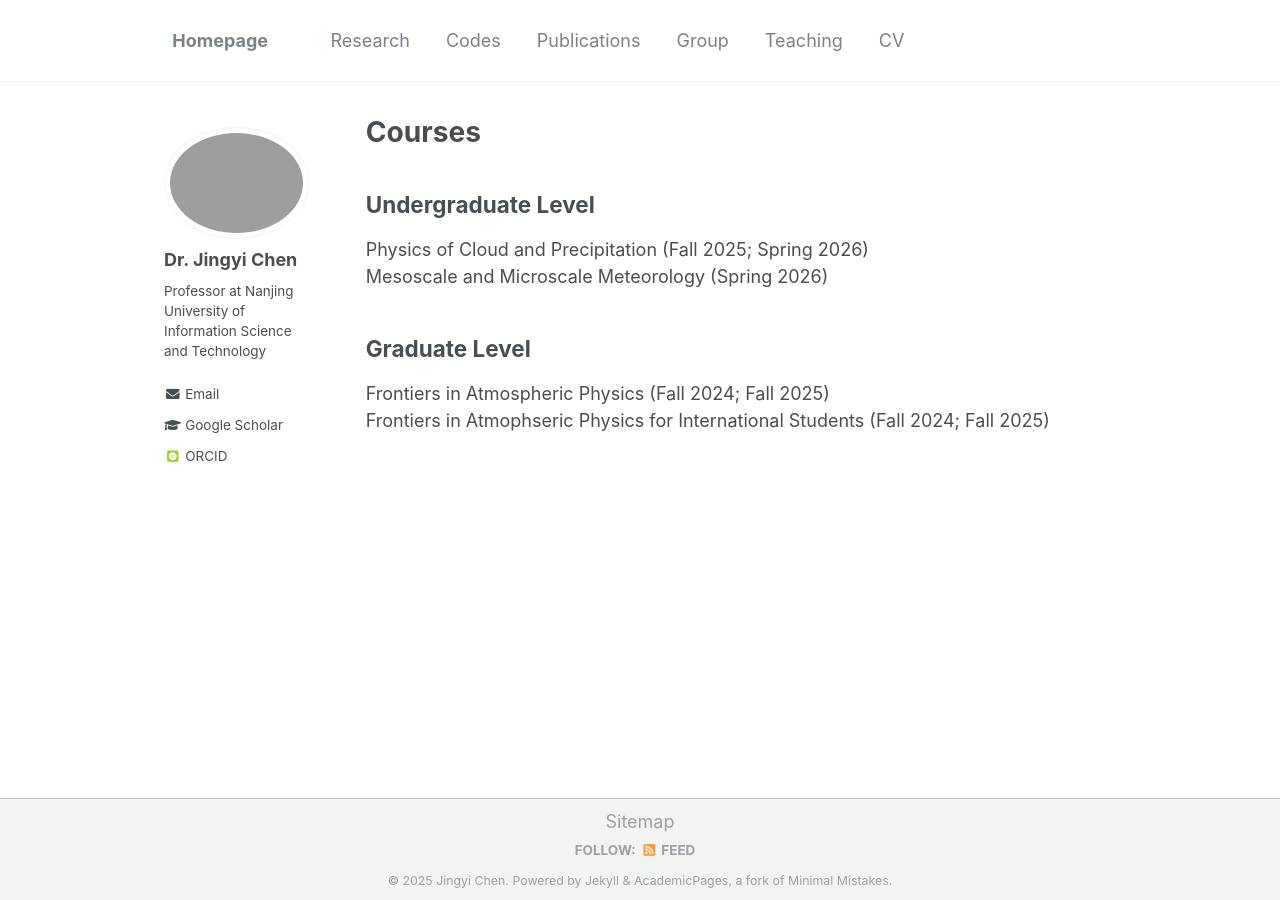
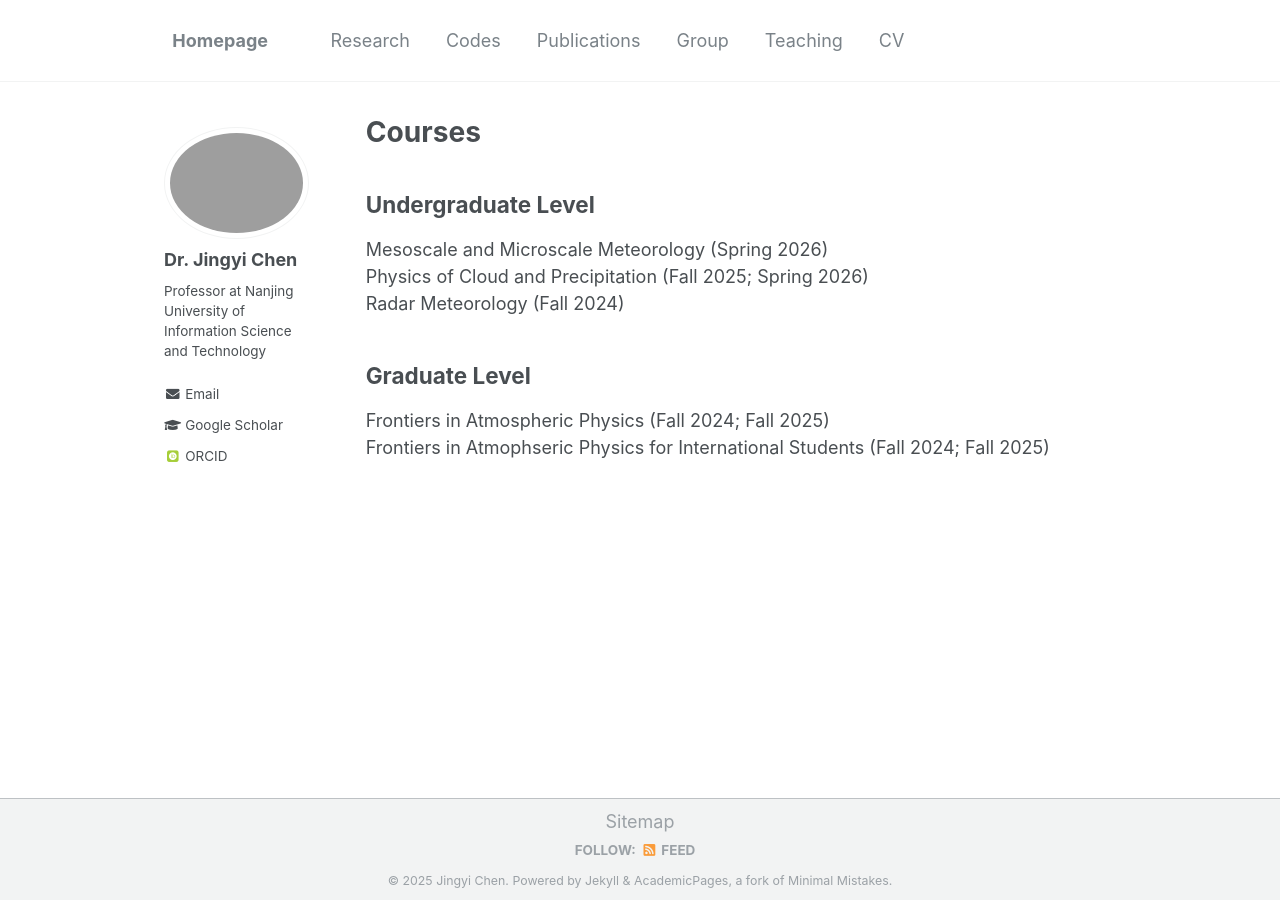
Before and after one commit to Jingyi-Chen/jingyi-chen.github.io, a Jekyll site: the page built from _pages/teaching.md, in a window 1280 px wide. Built offline with Jekyll 4.4.1, drawn with Linux system fonts in a browser that asks for light colours; some web fonts are replaced.

Commit message:
Add Radar Meteorology course to teaching page

```diff
--- a/_pages/teaching.md
+++ b/_pages/teaching.md
@@ -7,8 +7,9 @@ author_profile: true
 
 **Undergraduate Level**
 -
+Mesoscale and Microscale Meteorology (Spring 2026)\
 Physics of Cloud and Precipitation (Fall 2025; Spring 2026)\
-Mesoscale and Microscale Meteorology (Spring 2026)
+Radar Meteorology (Fall 2024)
 
 **Graduate Level**
 -
```
